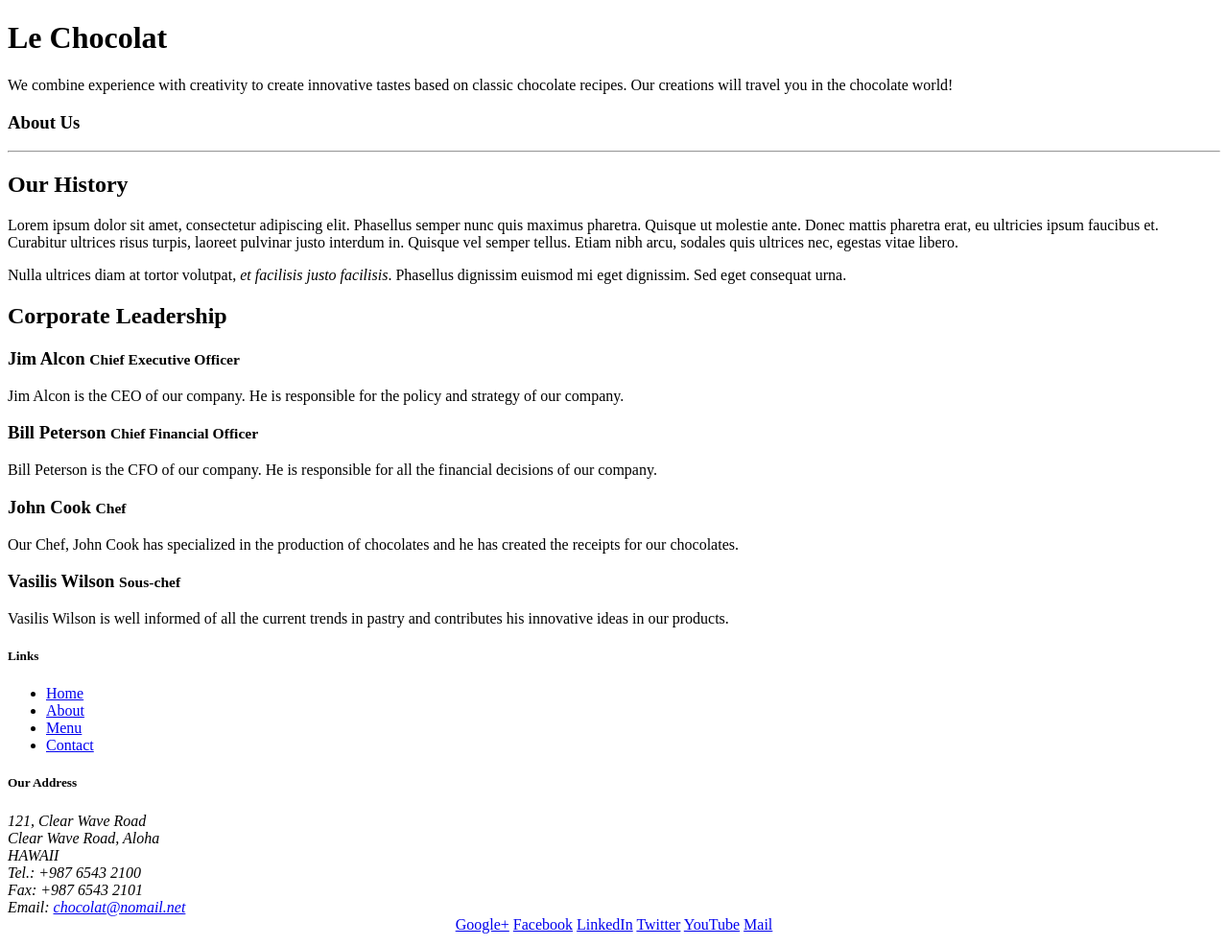
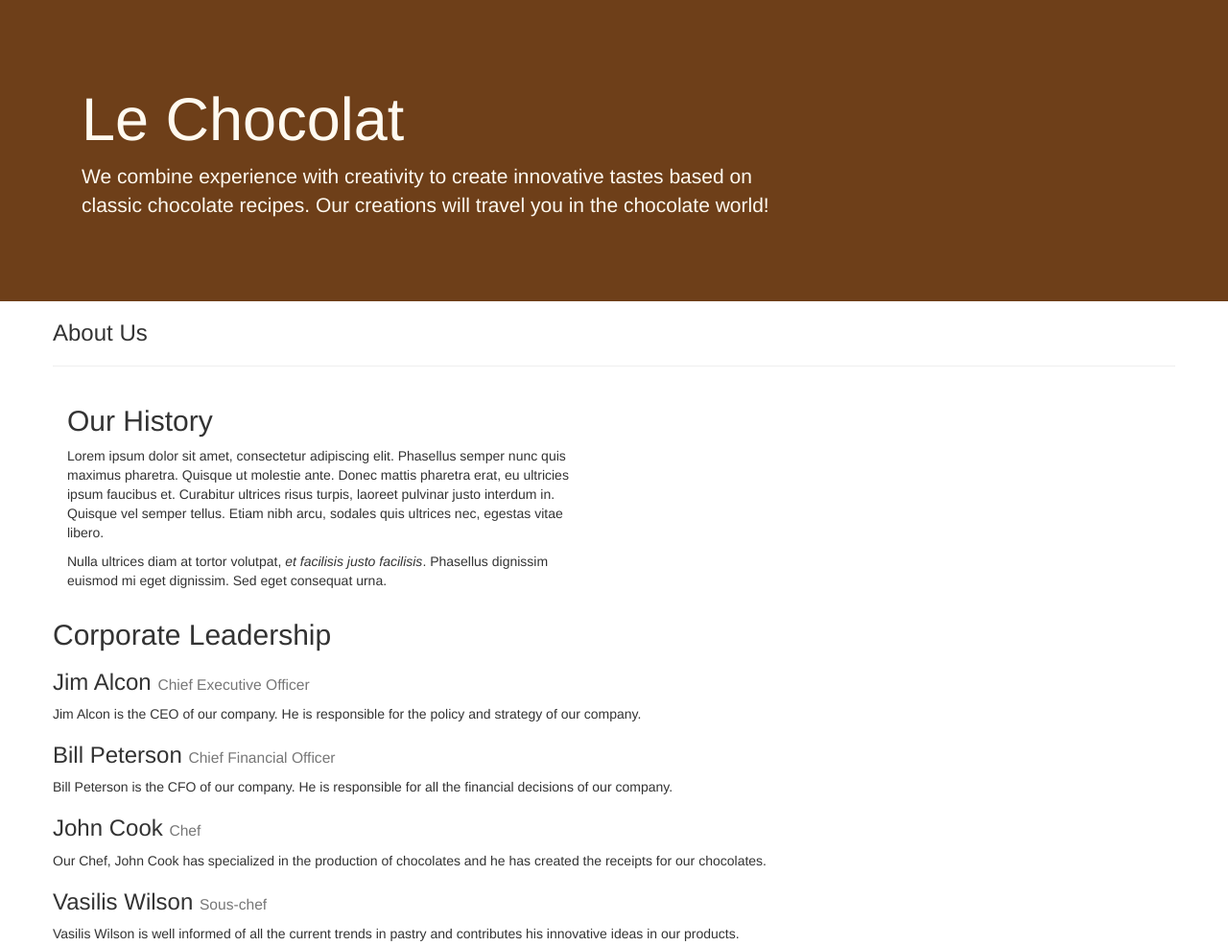
Before and after one commit to sabawoonsarwar/leChocolat, a plain HTML site: page aboutus.html in a window 1280 px wide. Shown: the top 986 px of the page at 96% size. Drawn offline with nearby package versions, Linux system fonts and the light colour scheme.

Commit message:
Bootstrap Assignment 1 Task 2

```diff
--- a/aboutus.html
+++ b/aboutus.html
@@ -2,7 +2,8 @@
 <html lang="en">
 
 <head>
-
+    <link rel="stylesheet" href="node_modules/bootstrap/dist/css/bootstrap.min.css">
+    <link href="css/styles.css" rel="stylesheet">
     <title>Le Chocolat</title>
 
 </head>
@@ -14,7 +15,8 @@
             <div class="row row-header">
                 <div class="col-12 col-sm-8">
                     <h1>Le Chocolat</h1>
-                    <p>We combine experience with creativity to create innovative tastes based on classic chocolate recipes. Our creations will travel you in the chocolate world!</p>
+                    <p>We combine experience with creativity to create innovative tastes based on classic chocolate
+                        recipes. Our creations will travel you in the chocolate world!</p>
                 </div>
                 <div class="col col-sm">
                 </div>
@@ -22,36 +24,44 @@
         </div>
     </header>
 
-    <div>
-        <div>
-            <div>
+    <div class="container">
+        <div class="row">
+            <div class="col-12">
                 <h3>About Us</h3>
                 <hr>
             </div>
         </div>
 
-        <div>
-            <div>
+        <div class="row">
+            <div class="col-12 col-sm-6">
                 <h2>Our History</h2>
-                <p>Lorem ipsum dolor sit amet, consectetur adipiscing elit. Phasellus semper nunc quis maximus pharetra. Quisque ut molestie ante. Donec mattis pharetra erat, eu ultricies ipsum faucibus et. Curabitur ultrices risus turpis, laoreet pulvinar justo interdum in. Quisque vel semper tellus. Etiam nibh arcu, sodales quis ultrices nec, egestas vitae libero. </p>
-                <p>Nulla ultrices diam at tortor volutpat, <em>et facilisis justo facilisis</em>. Phasellus dignissim euismod mi eget dignissim. Sed eget consequat urna. </p>
-            </div>
+                <p>Lorem ipsum dolor sit amet, consectetur adipiscing elit. Phasellus semper nunc quis maximus
+                    pharetra. Quisque ut molestie ante. Donec mattis pharetra erat, eu ultricies ipsum faucibus et.
+                    Curabitur ultrices risus turpis, laoreet pulvinar justo interdum in. Quisque vel semper tellus.
+                    Etiam nibh arcu, sodales quis ultrices nec, egestas vitae libero. </p>
+                <p>Nulla ultrices diam at tortor volutpat, <em>et facilisis justo facilisis</em>. Phasellus dignissim
+                    euismod mi eget dignissim. Sed eget consequat urna. </p>
+            </div class="col col-sm">
             <div>
             </div>
         </div>
 
 
-        <div>
-            <div>
+        <div class="row">
+            <div class="col-12">
                 <h2>Corporate Leadership</h2>
                 <h3>Jim Alcon <small>Chief Executive Officer </small></h3>
-                <p>Jim Alcon is the CEO of our company. He is responsible for the policy and strategy of our company. </p>
-                <h3>Bill Peterson  <small>Chief Financial Officer </small></h3>
-                <p>Bill Peterson is the CFO of our company. He is responsible for all the financial decisions of our company. </p>
+                <p>Jim Alcon is the CEO of our company. He is responsible for the policy and strategy of our company.
+                </p>
+                <h3>Bill Peterson <small>Chief Financial Officer </small></h3>
+                <p>Bill Peterson is the CFO of our company. He is responsible for all the financial decisions of our
+                    company. </p>
                 <h3>John Cook <small>Chef</small></h3>
-                <p>Our Chef, John Cook has specialized in the production of chocolates and he has created the receipts for our chocolates. </p>
-                <h3>Vasilis Wilson  <small>Sous-chef </small></h3>
-                <p>Vasilis Wilson is well informed of all the current trends in pastry and contributes his innovative ideas in our products. </p>
+                <p>Our Chef, John Cook has specialized in the production of chocolates and he has created the receipts
+                    for our chocolates. </p>
+                <h3>Vasilis Wilson <small>Sous-chef </small></h3>
+                <p>Vasilis Wilson is well informed of all the current trends in pastry and contributes his innovative
+                    ideas in our products. </p>
             </div>
         </div>
 
@@ -98,6 +108,11 @@
             </div>
         </div>
     </footer>
+    <!-- jQuery first, then Tether, then Bootstrap JS. -->
+    <script src="node_modules/jquery/dist/jquery.min.js"></script>
+    <script src="node_modules/tether/dist/js/tether.min.js"></script>
+    <script src="node_modules/popper.js/dist/umd/popper.min.js"></script>
+    <script src="node_modules/bootstrap/dist/js/bootstrap.min.js"></script>
 
 </body>
 
```
Lines whose indentation alone changed are shown as unchanged.
